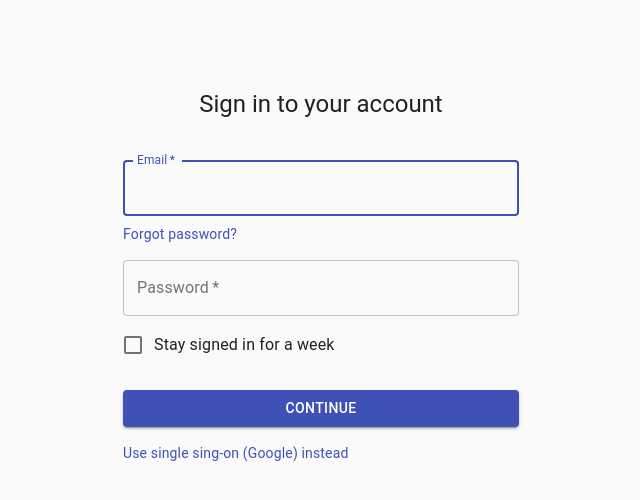
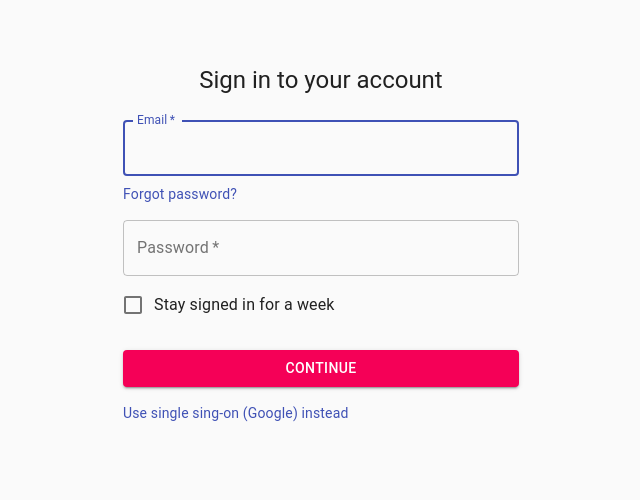
Before and after one commit to ninasavkina/1, a React (Create React App) app in the folder 2/: page / in a window 1280 px wide. Shown: the top 500 px of the page, without its empty margins (319-959 px from the left). Built offline with nearby package versions, Linux system fonts and the light colour scheme.

Commit message:
cursor pointer on e-mail and password

```diff
--- a/2/src/App.js
+++ b/2/src/App.js
@@ -26,8 +26,10 @@ const useStyles = makeStyles((theme) => ({
     submit: {
         margin: theme.spacing(3, 0, 2),
     },
-    Typo: {
-        margin: theme.spacing(3, 0, 2),
+    typo: {
+        cursor: 'pointer',
+    },
+    email: {
         cursor: 'pointer',
     },
 }));
@@ -39,11 +41,12 @@ export default function SignIn() {
         <Container component="main" maxWidth="xs">
             <CssBaseline />
             <div className={classes.paper}>
-                <Typography className={classes.Typo} component="h1" variant="h5">
+                <Typography className={classes.typo} component="h1" variant="h5">
                     Sign in to your account
                 </Typography>
-                <form className={classes.form} noValidate>
+                <form className={classes.form}>
                     <TextField
+                        input type="email"
                         variant="outlined"
                         margin="normal"
                         required
@@ -53,6 +56,11 @@ export default function SignIn() {
                         name="email"
                         autoComplete="email"
                         autoFocus
+                        inputProps={{
+                            style: {
+                                cursor: "pointer"
+                            }
+                        }}
 
                     />
 
@@ -73,6 +81,13 @@ export default function SignIn() {
                         type="password"
                         id="password"
                         autoComplete="current-password"
+                        maxlength="6"
+                        inputProps={{
+                            maxlength: "6",
+                            style: {
+                                cursor: "pointer"
+                            }
+                        }}
                     />
 
                     <FormControlLabel
@@ -83,7 +98,7 @@ export default function SignIn() {
                         type="submit"
                         fullWidth
                         variant="contained"
-                        color="primary"
+                        color="secondary"
                         className={classes.submit}
                         href="https://www.facebook.com"
                         target="_blank"
```
